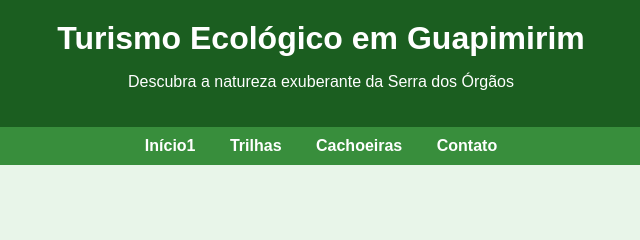
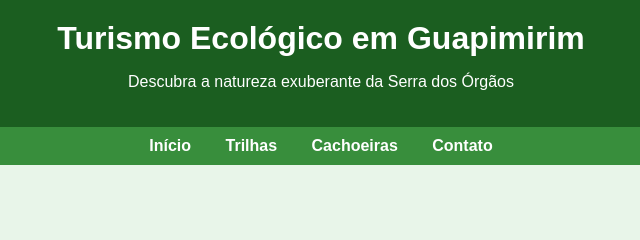
Before and after one commit to ThallesAlexandrevieira/Turismo-Ecol-gico-em-Guapi, a plain HTML site: page index.html in a window 1280 px wide. Shown: the top 240 px of the page, 319-959 px from the left. Drawn offline with Linux system fonts and the light colour scheme.

Commit message:
Update index.html

```diff
--- a/index.html
+++ b/index.html
@@ -13,7 +13,7 @@
     </header>
 
     <nav>
-        <a href="#">Início1</a>
+        <a href="#">Início</a>
         <a href="#">Trilhas</a>
         <a href="#">Cachoeiras</a>
         <a href="#contato">Contato</a>
```
